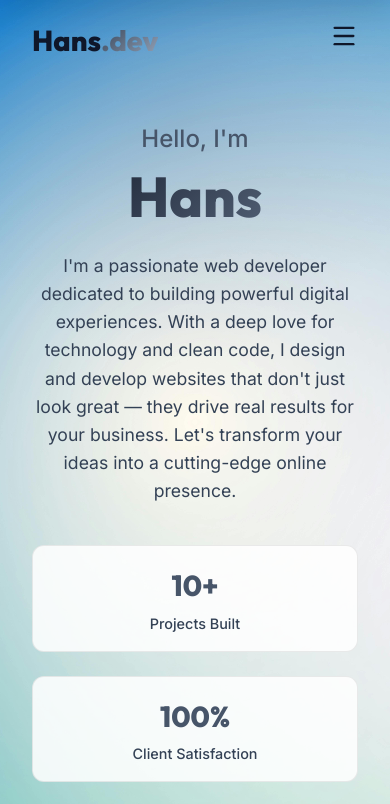
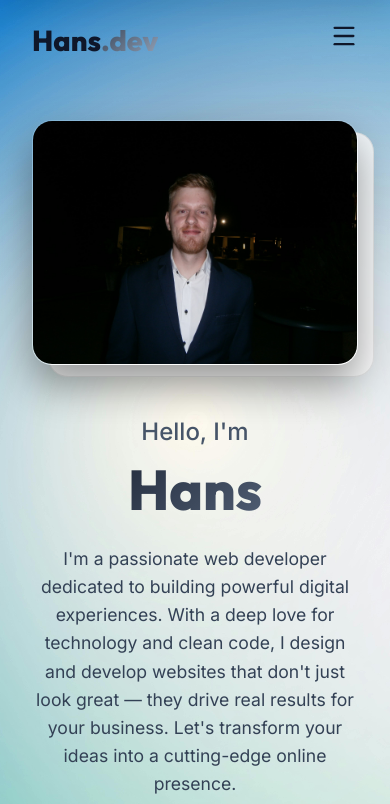
Before and after one commit to kristofihans/Webportofolio, a React (Vite) app: page / in a window 390 px wide. Shown: the top 804 px of the page. Built offline with nearby package versions, Linux system fonts and the light colour scheme.

Commit message:
Update Hero.css

```diff
--- a/src/components/Hero.css
+++ b/src/components/Hero.css
@@ -111,7 +111,8 @@
 
 @media (max-width: 992px) {
   .hero-container {
-    grid-template-columns: 1fr;
+    display: flex;
+    flex-direction: column-reverse;
     text-align: center;
     gap: 3rem;
   }
```
